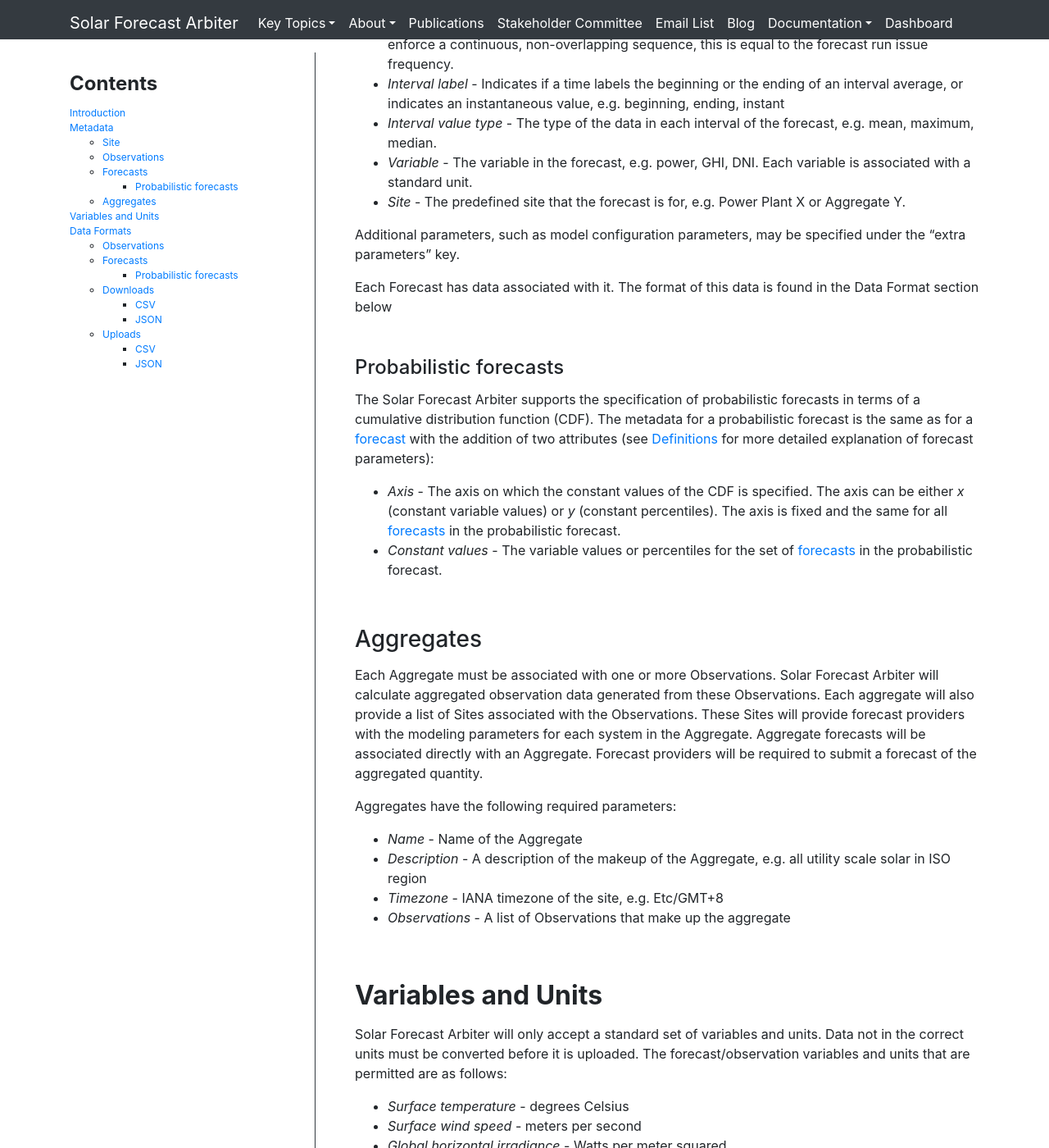
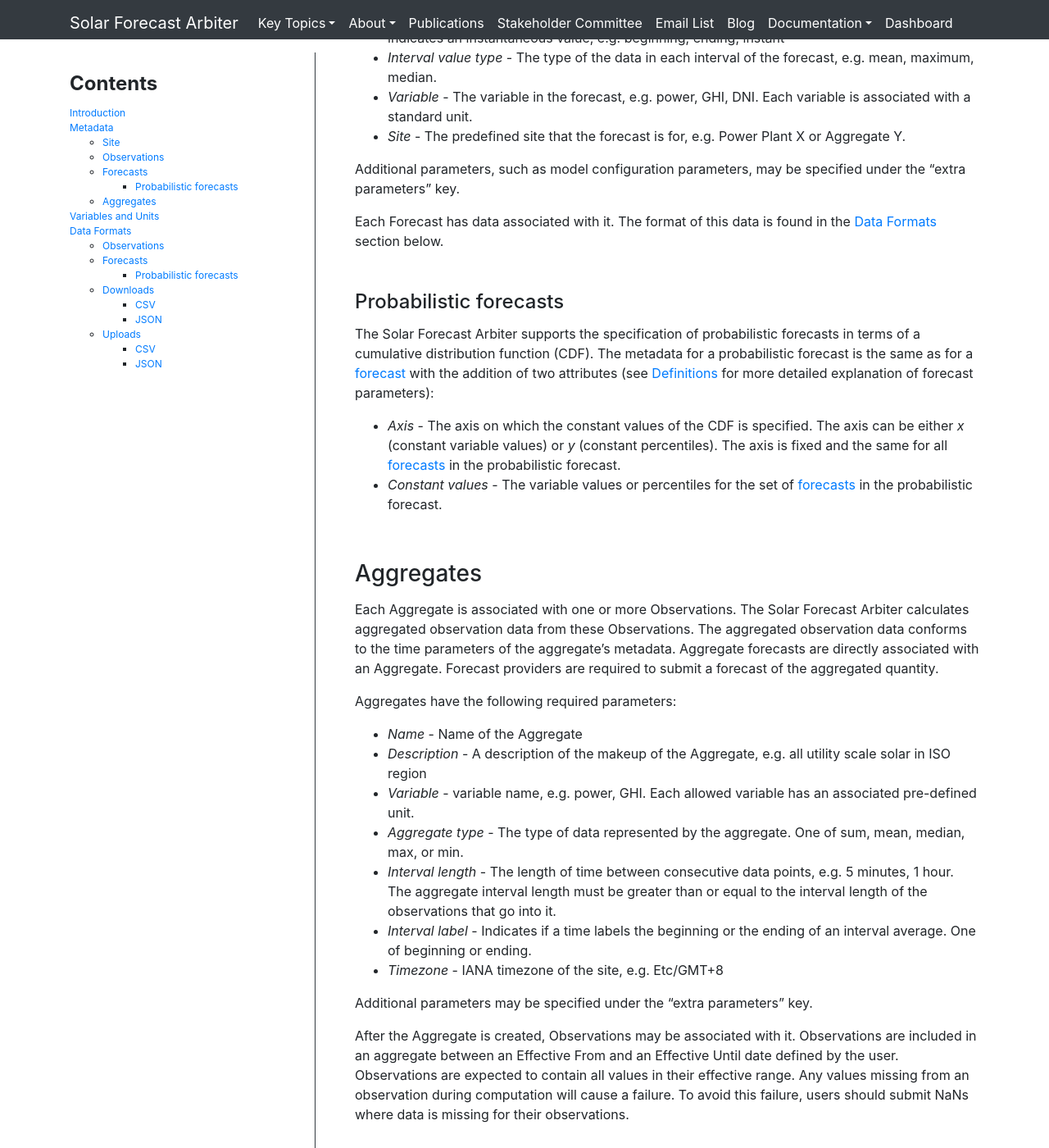
Before and after one commit to SolarArbiter/SolarArbiter.github.io, a Jekyll site: the page built from data_model.md, in a window 1280 px wide and 1400 px high, scrolled down 4047 px. Shown: the whole window at 82% size. Built offline with Jekyll 4.4.1, drawn with Linux system fonts in a browser that asks for light colours; our own code applies the rules of GitHub Pages for plain Markdown files; some of the changed text lies outside the part shown.

Commit message:
clean up data model page (#128)
* clean up data model page

* fix aggregate section

* simple quotes

* more silly formatting

```diff
--- a/data_model.md
+++ b/data_model.md
@@ -18,8 +18,9 @@
 expedite common use cases. See [here](/documentation/dashboard/)
 for a walkthrough of the Dashboard user interface.
 
-Data ownership, access, and control issues will be discussed in other
-documents.
+Data ownership, access, and control issues are discussed in
+[Data Policies](/datapolicies) and
+[Dashboard Administration](/documentation/dashboard/administration).
 
 To introduce the data model, consider a framework user who will upload
 observed data for a new site. The framework user performs the following
@@ -88,23 +89,23 @@
 framework may generate an aggregate Observation from the listed
 Observations.
 
-An **Organization** groups Sites, Observations, Forecasts and Users.
+An **Organization** groups Sites, Observations, Forecasts, and Users.
 Organizations provide a logical partition on which to sort objects and
 create access control rules. Organizations are not otherwise essential
 to the data model and are not described in depth here.
 
-Creation of new objects will require valid metadata for all required
+Creation of new objects requires valid metadata for all required
 parameters. Most users will use the Solar Forecast Arbiter dashboard to
-create new objects. The API will also support creation via uploading a
+create new objects. The API also supports creation via uploading a
 valid JSON definition of the object. Metadata for sites, forecasts, and
-observations will be returned as JSON in the Solar Forecast Arbiter API.
+observations is returned as JSON in the Solar Forecast Arbiter API.
 
 ### Site
 {: .anchor}
 
 
-Each Site will have a number of required parameters that identify the
-Site. They are:
+Each Site has a number of required parameters that identify the Site.
+They are:
 
 -   *Name* - name for the Site, e.g. Desert Rock
 -   *Latitude* - latitude of the Site in decimal degrees north of the
@@ -113,19 +114,11 @@
     prime meridian, e.g. -116.01947
 -   *Elevation* - Elevation of the Site in meters above sea level, e.g.
     1007
--   *Timezone* - IANA timezone of the Site, e.g.
-    Etc/GMT+8
+-   *Timezone* - IANA timezone of the Site, e.g. Etc/GMT+8
 
-Additional parameters will be optional when creating a site:
-
--   *Network* - measurement network name, e.g. SURFRAD
--   *Well-Known Text* - describes a geometric area for a Site which may be
-    physically extended, e.g. a polygon over a city for a Site that
-	describes many distributed generation PV systems.
-
-Sites that are solar power plants will require additional parameters
-that enable power forecasts. These parameters will be listed under a
-“modeling parameters” key as follows:
+Sites that are solar power plants require additional parameters that
+enable power forecasts. These parameters are listed under the "modeling
+parameters" key as follows:
 
 -   Modeling parameters:
     -   *AC capacity* - nameplate AC capacity rating in megawatts
@@ -154,7 +147,7 @@
         -   *Maximum rotation angle* - maximum rotation from horizontal of
             a single axis tracker, degrees
 
-Other parameters may be included in under an “extra parameters” key. The
+Other parameters may be included in under an "extra parameters" key. The
 extra parameters may be used by forecasters when implementing other PV
 models. The framework does not provide a standard set of extra
 parameters or require a particular format – these are up to the site
@@ -163,10 +156,10 @@
 ### Observations
 {: .anchor}
 
-An Observation must be associated with a Site. A Site object must
-be created before an Observation.
+An Observation must be associated with a Site. A Site object must be
+created before an Observation can be associated with it.
 
-Creation of Observations will have the following required parameters:
+Creation of Observations requires the following parameters:
 
 -   *Name* - name of the Observation
 -   *Variable* - variable name, e.g. power, GHI. Each allowed variable has
@@ -184,19 +177,19 @@
     The format will be determined later.
 
 An optional text description field can record information such as
-instrument type. Additional parameters may be specified under the “extra
-parameters” key.
+instrument type. Additional parameters may be specified under the "extra
+parameters" key.
 
-Each Observation has data associated with it. The format of this data is found in the Data Format section below.
+Each Observation has data associated with it. The format of this data is
+found in the [Data Formats](#data-formats) section below.
 
 ### Forecasts
 {: .anchor}
 
-Each Forecast must be associated with a Site which contains important
-information such as location. A Site object must be created before a
-Forecast can be associated with it.
+Each Forecast must be associated with a Site. A Site object must be
+created before a Forecast can be associated with it.
 
-Creation of Forecasts will have the following required parameters (see
+Creation of Forecasts requires the following parameters (see
 [Definitions](../definitions/#forecastevalts)
 for more detailed explanation of forecast parameters):
 
@@ -224,10 +217,10 @@
     Plant X or Aggregate Y.
 
 Additional parameters, such as model configuration parameters, may be
-specified under the “extra parameters” key.
+specified under the "extra parameters" key.
 
 Each Forecast has data associated with it. The format of this data is
-found in the Data Format section below
+found in the [Data Formats](#data-formats) section below.
 
 #### Probabilistic forecasts
 {: .anchor}
@@ -250,27 +243,43 @@
 ### Aggregates
 {: .anchor}
 
-Each Aggregate must be associated with one or more Observations. Solar
-Forecast Arbiter will calculate aggregated observation data generated
-from these Observations. Each aggregate will also provide a list of
-Sites associated with the Observations. These Sites will provide
-forecast providers with the modeling parameters for each system in the
-Aggregate. Aggregate forecasts will be associated directly with an
-Aggregate. Forecast providers will be required to submit a forecast of
-the aggregated quantity.
+Each Aggregate is associated with one or more Observations. The Solar
+Forecast Arbiter calculates aggregated observation data from these
+Observations. The aggregated observation data conforms to the time
+parameters of the aggregate's metadata. Aggregate forecasts are directly
+associated with an Aggregate. Forecast providers are required to submit
+a forecast of the aggregated quantity.
 
 Aggregates have the following required parameters:
 
 -   *Name* - Name of the Aggregate
 -   *Description* - A description of the makeup of the Aggregate, e.g. all
     utility scale solar in ISO region
+-   *Variable* - variable name, e.g. power, GHI. Each allowed variable has
+    an associated pre-defined unit.
+-   *Aggregate type* - The type of data represented by the aggregate.
+    One of sum, mean, median, max, or min.
+-   *Interval length* - The length of time between consecutive data points,
+    e.g. 5 minutes, 1 hour. The aggregate interval length must be greater
+    than or equal to the interval length of the observations that go into it.
+-   *Interval label* - Indicates if a time labels the beginning or the
+    ending of an interval average. One of beginning or ending.
 -   *Timezone* - IANA timezone of the site, e.g. Etc/GMT+8
--   *Observations* - A list of Observations that make up the aggregate
+
+Additional parameters may be specified under the "extra parameters" key.
+
+After the Aggregate is created, Observations may be associated with it.
+Observations are included in an aggregate between an Effective From and
+an Effective Until date defined by the user. Observations are expected
+to contain all values in their effective range. Any values missing from
+an observation during computation will cause a failure. To avoid this
+failure, users should submit NaNs where data is missing for their
+observations.
 
 ## Variables and Units
 {: .anchor}
 
-Solar Forecast Arbiter will only accept a standard set of variables and
+Solar Forecast Arbiter accepts a standard set of variables and
 units. Data not in the correct units must be converted before it is
 uploaded. The forecast/observation variables and units that are
 permitted are as follows:
@@ -297,8 +306,8 @@
 ------------
 {: .anchor}
 
-In this section Data is defined as both observation and forecast data.
-The data contain a time series of data points. Each data point has
+In this section *data* is defined as both observation and forecast data.
+The data contain a time series of *data points*. Each data point has
 fields determined by the data’s type listed below:
 
 #### Observations
@@ -309,8 +318,12 @@
 -   *Value* - Values for the variable in units defined above.
 -   *Quality Flag* - A flag indicating if the value is questionable. Uploads
     may contain values 0 (ok) or 1 (questionable). Downloads may contain
-    additional flags determined by the data qualification toolkit (discussed
-    elsewhere).
+    additional flags determined by the data qualification toolkit.
+
+The observation data must conform the the interval length specified by
+the associated metadata. The API will reject uploads that do not
+conform. This may require users to resample their data and insert
+``NaN`` or ``NULL`` as placeholder values for missing data.
 
 #### Forecasts
 {: .anchor}
@@ -336,12 +349,12 @@
 {: .anchor}
 
 
-Data will be available for download from the Solar Forecast Arbiter API
-and dashboard as either CSV or JSON files. Both formats will contain the
+Data is available for download from the Solar Forecast Arbiter API
+and dashboard as either CSV or JSON files. Both formats contain the
 name and id of the forecast/observation requested. In the CSV format,
 this information will be included in the header. In the JSON format,
 these parameters will be keys in the JSON object with the data listed
-under “values”.
+under "values".
 
 #### CSV
 {: .anchor}
@@ -380,10 +393,11 @@
 ### Uploads
 {: .anchor}
 
-Data may be uploaded to the Solar Forecast Arbiter either through the API or
-the dashboard in either CSV or JSON format. Valid files must have
-timestamps in ISO-8601 format with time zone. They must also include the
-value of the data, and a quality flag of either 0 or 1.
+Data may be uploaded to the Solar Forecast Arbiter either through the
+API or the dashboard in either CSV or JSON format. Valid files must have
+timestamps in [ISO-8601](https://en.wikipedia.org/wiki/ISO_8601) format
+with time zone. They must also include the value of the data, and a
+quality flag of either ``0`` or ``1``.
 
 Each file may only contain data for **one** observation or forecast variable.
 Multiple observation or forecast variables require multiple file
@@ -391,16 +405,16 @@
 
 Observation data uploads will be rejected if any time interval does not match
 the associated metadata interval length parameter. Missing data must be
-specified with an empty field, NaN, or NULL.
+specified with an empty field, ``NaN``, or ``NULL``.
 
 #### CSV
 {: .anchor}
 
 The CSV file may have comment lines at the top of the file beginning
-with one of # ; //. Comment lines are ignored - no metadata is parsed
-from them. CSV columns must be delimited by “,” and rows must be
-delimited by “\n”. The CSV must contain a header line of
-“timestamp,value,quality_flag” followed by the data rows.
+with one of ``# ; //``. Comment lines are ignored - no metadata is parsed
+from them. CSV columns must be delimited by ``","`` and rows must be
+delimited by ``"\n"``. The CSV must contain a header line of
+``"timestamp,value,quality_flag"`` followed by the data rows.
 
 The following block is an example of a valid CSV upload.
 
@@ -417,21 +431,21 @@
 #### JSON
 {: .anchor}
 
-The JSON file must have a “values” list that contains a data object of
-“values”, “timestamp”, and “quality_flag”.
+The JSON file must have a "values" list that contains a data object of
+"values", "timestamp", and "quality_flag".
 
     {
-      “id”: “testid”, # optional, for uploader’s record
-      “values”: [
+      "id": "testid", # optional, for uploader’s record
+      "values": [
         {
-          “timestamp”: “2018-11-22T12:01:48Z”,
-          “value”: 10.23,
-          “quality_flag”: 0
+          "timestamp": "2018-11-22T12:01:48Z",
+          "value": 10.23,
+          "quality_flag": 0
         },
         {
-          “timestamp”: “2018-11-22T12:07:38Z”,
-          “value”: 10.67,
-          “quality_flag”: 0
+          "timestamp": "2018-11-22T12:07:38Z",
+          "value": 10.67,
+          "quality_flag": 0
         }
       ]
     }
```
Also changed, not shown: other parts of data_model.md (+13 -13 lines).
